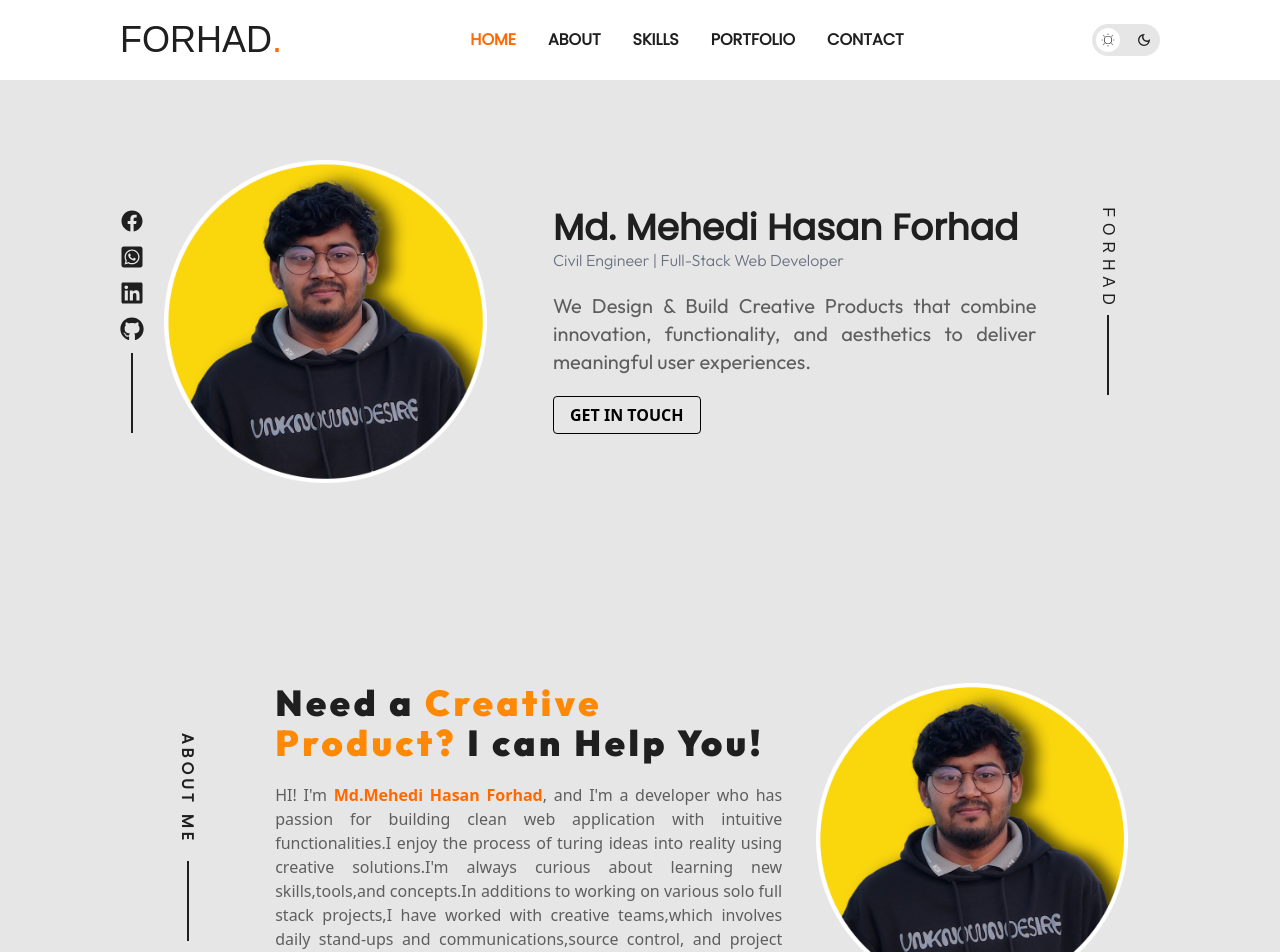
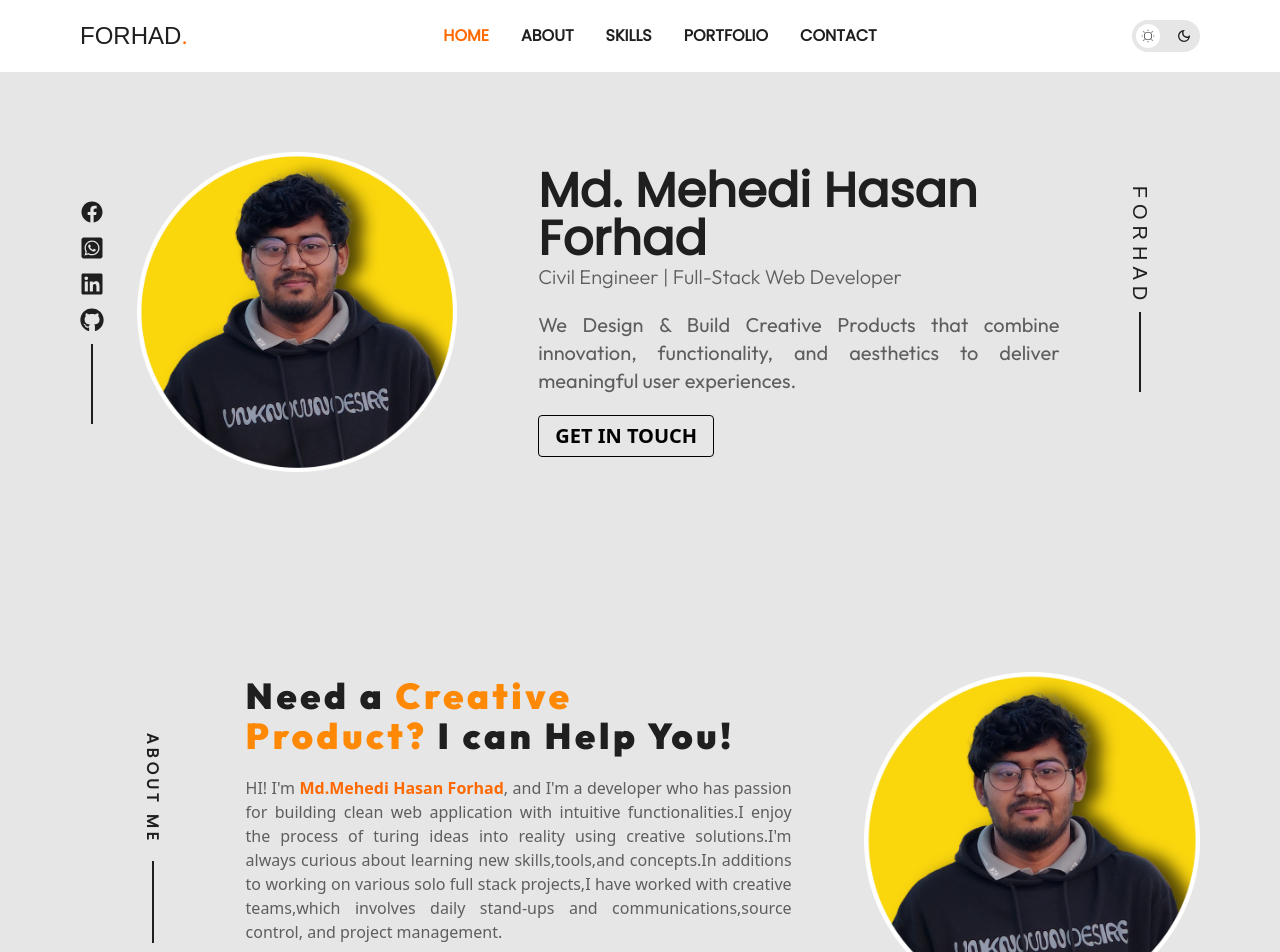
Before and after one commit to msforhad/forhad-portfolio-frontend.v.02, a React (Vite) app: page / in a window 1280 px wide. Shown: the top 952 px of the page. Built offline with nearby package versions, Linux system fonts and the light colour scheme; a web font is replaced by a local one.

Commit message:
heroSection css changed

```diff
--- a/src/components/Home/CardSection.jsx
+++ b/src/components/Home/CardSection.jsx
@@ -26,24 +26,24 @@ const cardData = [
   },
   ];
   return (
-    <div className="mx-2 md:mx-30 2xl:mx-40">
-      <div className="flex flex-col md:flex-row md:gap-10 gap-5 md:justify-evenly py-20">
+    <div className="mx-2 md:mx-10 xl:mx-20">
+      <div className="flex flex-col md:flex-row gap-5 md:justify-evenly py-10">
         {cardData.map((card, i) => (
           <div
             key={i}
-            className="bg-secondary rounded p-10 md:p-10 2xl:p-15 shadow-md hover:scale-102 "
+            className="bg-secondary rounded p-10 shadow-md hover:scale-102 mx-15 md:mx-0 "
           >
             <ul className="flex justify-between gap-6 items-center">
-              <li className=" text-4xl md:text-5xl text-orange-500">
+              <li className=" text-3xl text-orange-500">
                 {card.icon}
               </li>
-              <li className="text-2xl md:text-3xl font-black text-orange-500 poppins text-center">
+              <li className="text-3xl font-black text-orange-500 poppins text-center">
                 {card.data} <br />
                 <span className="color-primary text-2xl md:text-2xl font-bold outfit">
                   {card.title}
                 </span>
               </li>
-              <li className="text-xl md:text-3xl font-bold color-secondary">
+              <li className="text-xl font-bold color-secondary">
                 <MdArrowRight />
               </li>
             </ul>
--- a/src/components/Home/HeroSection.jsx
+++ b/src/components/Home/HeroSection.jsx
@@ -14,7 +14,7 @@ import { FaGithub } from "react-icons/fa6";
 const HeroSection = () => {
   const{mode}=useContext(AppContext)
   return (
-    <div className="mx-2 md:mx-30 2xl:mx-40 ">
+    <div className="mx-2 md:mx-10 lg:mx-20 2xl:mx-30 ">
       <div className="flex justify-between items-center py-10 md:py-20 gap-5">
         {/* first section */}
         <div className="hidden md:flex">
@@ -49,22 +49,22 @@ const HeroSection = () => {
           </ul>
         </div>
 
-        <div className="grid grid-cols-1 md:grid-cols-[37%60%] gap-[3%] color-primary ">
-          <img className="aspect-auto" src={assets} alt="" />
+        <div className="grid grid-cols-1 md:grid-cols-[37%60%] gap-10 md:gap-[3%] color-primary justify-items-center items-center">
+          <img className="w-50 md:w-60 lg:w-80" src={assets} alt="" />
           <div className=" flex flex-col justify-center items-center md:items-start md:pl-10">
-            <p className="poppins text-4xl font-bold">
+            <p className="poppins text-2xl md:text-3xl lg:text-4xl xl:text-5xl font-bold">
               Md. Mehedi Hasan Forhad
             </p>
-            <p className="outfit font-light text-gray-500">
+            <p className="outfit font-light color-secondary text-sm md:text-base lg:text-lg xl:text-xl">
               Civil Engineer | Full-Stack Web Developer
             </p>
-            <p className="outfit text-xl  py-5 color-secondary text-center md:text-justify">
+            <p className="outfit text-sm md:text-base lg:text-lg xl:text-xl  py-5 color-secondary text-center md:text-justify">
               We Design & Build Creative Products that combine innovation,
               functionality, and aesthetics to deliver meaningful user
               experiences.
             </p>
             <NavLink
-              className={` border rounded font-bold py-1.5 px-4 max-w-40 flex justify-center  ${
+              className={`text-sm md:text-base lg:text-lg xl:text-xl border rounded font-bold py-1.5 px-4  ${
                 mode === "light"
                   ? "text-black hover:bg-black hover:text-white"
                   : "text-white hover:bg-white hover:text-black"
@@ -77,12 +77,12 @@ const HeroSection = () => {
         </div>
 
         <div className="hidden md:flex">
-          <ul className="flex flex-col items-center justify-center gap-11">
+          <ul className="flex flex-col items-center justify-center gap-13">
             <li className="rotate-90 stencil tracking-[6px]">
-              <p className="color-primary">FORHAD</p>
+              <p className="color-primary text-sm md:text-base lg:text-lg xl:text-xl">FORHAD</p>
             </li>
             <li>
-              <p className=" border-1 h-20 color-primary"></p>
+              <p className=" border w-0 h-20  color-primary"></p>
             </li>
           </ul>
         </div>
--- a/src/components/UI/Footer.jsx
+++ b/src/components/UI/Footer.jsx
@@ -3,10 +3,10 @@ import React from 'react'
 const Footer = () => {
   return (
     <>
-      <footer className="bg-secondary py-4 ">
-        <div className=" flex justify-center">
+      <footer className="bg-secondary ">
+        <div className=" flex flex-col justify-center items-center py-10">
             <p className="color-secondary">
-              © 2025 codewithforhad. All rights reserved
+              © 2025 forhad. All rights reserved
             </p>
         </div>
       </footer>
--- a/src/components/UI/Navbar.jsx
+++ b/src/components/UI/Navbar.jsx
@@ -10,15 +10,17 @@ import { IoMenu } from "react-icons/io5";
 
 
 const Navbar = () => {
+
   let [menuBtn,setMenuBtn]=useState(false)
   const {mode,setMode} =useContext(AppContext)
+
   return (
     <>
-      <header className="py-5 sticky top-0 bg-secondary z-10">
-        <div className="mx-2 md:mx-30 2xl:40 flex justify-between items-center">
+      <header className="py-5 sticky top-0 bg-secondary z-50">
+        <div className="mx-2 md:mx-10 lg:mx-20 2xl:60 flex justify-between items-center">
           {/* navbar logo */}
           <div>
-            <NavLink to="/" className="stencil text-4xl color-primary">
+            <NavLink to="/" className="stencil text-xl md:text-2xl 2xl:text-4xl color-primary">
               FORHAD<span className="text-orange-500">.</span>
             </NavLink>
           </div>
@@ -79,16 +81,16 @@ const Navbar = () => {
         <div
           className={`${
             menuBtn ? "translate-x-0" : "-translate-x-full"
-          } absolute justify-center bg-secondary  h-screen w-3/4 top-0 z-50`}
+          } fixed justify-center bg-secondary  h-screen w-3/4 left-0 top-0 z-[999]`}
         >
-          <ul className=" color-primary flex flex-col mt-60 gap-5 items-center w-full ">
+          <ul className=" color-primary flex flex-col gap-5 mt-40">
             <li
               className={`border-b ${
                 mode === "light" ? "border-gray-900" : "border-gray-100"
               } w-full flex justify-center mb-5`}
             >
               {" "}
-              <NavLink to="/" className="stencil text-4xl color-primary">
+              <NavLink to="/" className="stencil text-2xl color-primary">
                 FORHAD<span className="text-orange-500">.</span>
               </NavLink>
             </li>
@@ -96,7 +98,7 @@ const Navbar = () => {
             {["home", "about", "skills", "portfolio", "contact"].map(
               (nav, index) => (
                 <li
-                  className="poppins uppercase font-bold text-xl color-primary w-full flex justify-center"
+                  className="poppins uppercase font-bold text-lg color-primary w-full flex justify-center"
                   key={index}
                 >
                   <NavLink
--- a/src/pages/About.jsx
+++ b/src/pages/About.jsx
@@ -4,18 +4,18 @@ import Qualification from "../components/Qualification";
 const About = () => {
   return (
     <div className="bg-primary">
-      <div className="mx-2 md:mx-30 2xl:mx-40 grid grid-cols-1 md:grid-cols-[65%30%] gap-20 md:gap-5 py-20 md:py-30 ">
+      <div className="mx-2 md:mx-10 xl:mx-20 grid grid-cols-1 md:grid-cols-[65%30%] gap-20 md:gap-[5%] py-10 md:py-30 ">
         <div className="grid grid-cols-1 md:grid-cols-[20%75%] gap-5 items-center ">
-          <div className="flex md:flex-col items-center gap-15">
-            <p className="md:rotate-90 tracking-[4px] poppins font-semibold color-primary">
+          <div className="flex md:flex-col items-center md:gap-25 gap-2 color-primary">
+            <p className="md:rotate-90 tracking-[4px] poppins font-semibold">
               ABOUT ME
             </p>
-            <p className="border w-0 h-20 color-primary rotate-90 md:rotate-0"></p>
+            <p className="border px-10 color-primary md:rotate-90"></p>
           </div>
 
           <div className="flex flex-col gap-5 md:items-start items-center ">
             <div className="flex flex-col gap-5 ">
-              <p className="text-4xl font-black outfit color-primary tracking-widest">
+              <p className="text-3xl md:text-4xl font-black outfit color-primary tracking-widest">
                 Need a{" "}
                 <span className="text-orange-400">
                   Creative
@@ -50,6 +50,7 @@ const About = () => {
             </div>
           </div>
         </div>
+
         <div className="">
           <img className="" src={assets} alt="" />
         </div>
--- a/src/pages/Home.jsx
+++ b/src/pages/Home.jsx
@@ -1,4 +1,4 @@
-import React from 'react'
+import React, {  useEffect } from 'react'
 import { NavLink } from 'react-router-dom'
 import HeroSection from '../components/Home/HeroSection.jsx'
 import CardSection from '../components/Home/CardSection.jsx'
@@ -8,6 +8,9 @@ import Contact from './Contact.jsx'
 import Portfolio from './Portfolio.jsx'
 
 const Home = () => {
+  useEffect(()=>{
+    scrollTo({top:0,behavior:"smooth"})
+  })
   return (
     <>
     <section className='bg-primary'>
```
Also changed, not shown: src/pages/Skills.jsx (+8 -14 lines).
